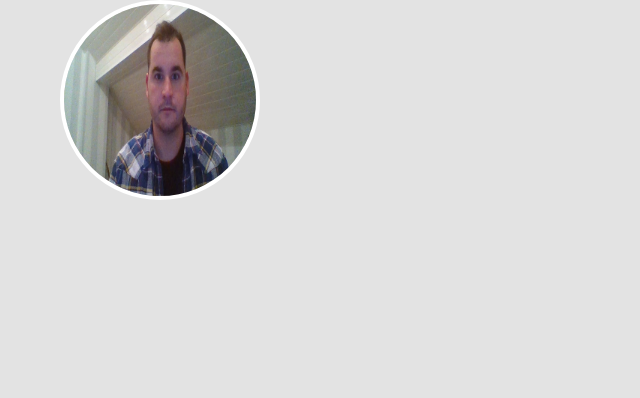
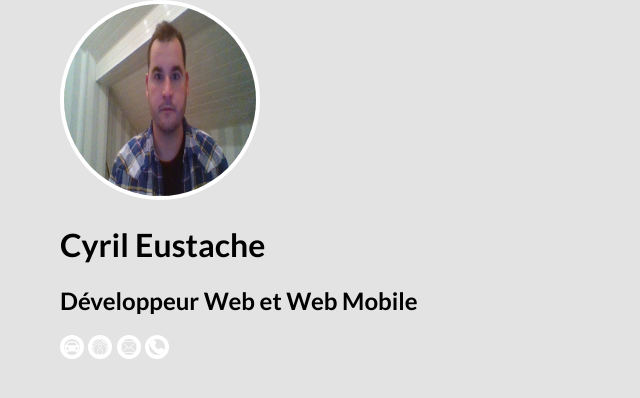
Before and after one commit to Cyril-colonel/Eustache_Cyril_Devoir_3_CV_HTML_et_CSS, a plain HTML site: page index.html in a window 1280 px wide. Shown: the whole page, without its empty margins (0-640 px from the left). Drawn offline with Linux system fonts and the light colour scheme.

Commit message:
add header

```diff
--- a/index.html
+++ b/index.html
@@ -14,13 +14,13 @@
 
 <body>
   <header>
-      <img src="./assets/favicon/Cyril Eustache.png" alt="Une photo de moi">
-      <h1>
-
-      </h1>
-      <h2>
-
-      </h2>
+    <img src="./assets/image/Cyril Eustache.png" alt="Une photo de moi">
+    <h1>Cyril Eustache</h1>
+    <h2>Développeur Web et Web Mobile</h2>
+    <img src="./assets/image/voiture-de-sport.png" alt="voiture-de-sport" title="Permis B">
+    <img src="./assets/image/001-adresse.png" alt="maison" title="9, Impasse des Lylas Devtown">
+    <img src="./assets/image/002-enveloppe.png" alt="mail" title="colonel.57@hotmail.fr">
+    <img src="./assets/image/003-appel.png" alt="téléphone" title="0615097090">
   </header>
   <main>
   </main>
```
Also changed, not shown: assets/css/style.css (line endings or trailing spaces), assets/image/001-adresse.png (added), assets/image/002-enveloppe.png (added), assets/image/003-appel.png (added), assets/image/Cyril Eustache.png (renamed from assets/favicon/Cyril Eustache.png), assets/image/android-chrome-512x512.png (renamed from assets/favicon/android-chrome-512x512.png), assets/image/apple-touch-icon.png (renamed from assets/favicon/apple-touch-icon.png), assets/image/favicon-16x16.png (renamed from assets/favicon/favicon-16x16.png), assets/image/favicon-32x32.png (renamed from assets/favicon/favicon-32x32.png), assets/image/favicon.ico (renamed from assets/favicon/favicon.ico), assets/image/site.webmanifest (renamed from assets/favicon/site.webmanifest), assets/image/voiture-de-sport.png (added). Lines whose indentation alone changed are shown as unchanged.
